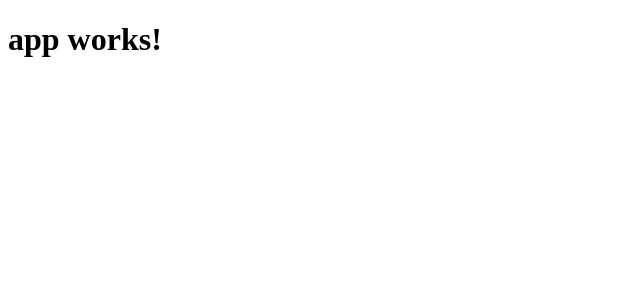
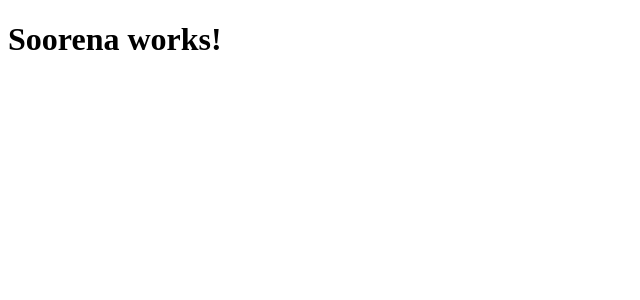
Before and after one commit to iamsoorena/angular-heroes, an Angular app: page / in a window 1280 px wide. Shown: the top 300 px of the page, without its empty margins (0-640 px from the left). Built offline with nearby package versions, Linux system fonts and the light colour scheme.

Commit message:
Changing the title for checking functionality

```diff
--- a/src/app/app.component.ts
+++ b/src/app/app.component.ts
@@ -1,10 +1,10 @@
 import { Component } from '@angular/core';
 
 @Component({
-  selector: 'app-root',
-  templateUrl: './app.component.html',
-  styleUrls: ['./app.component.css']
+    selector: 'app-root',
+    templateUrl: './app.component.html',
+    styleUrls: ['./app.component.css']
 })
 export class AppComponent {
-  title = 'app works!';
+    title = 'Soorena works!';
 }
```
